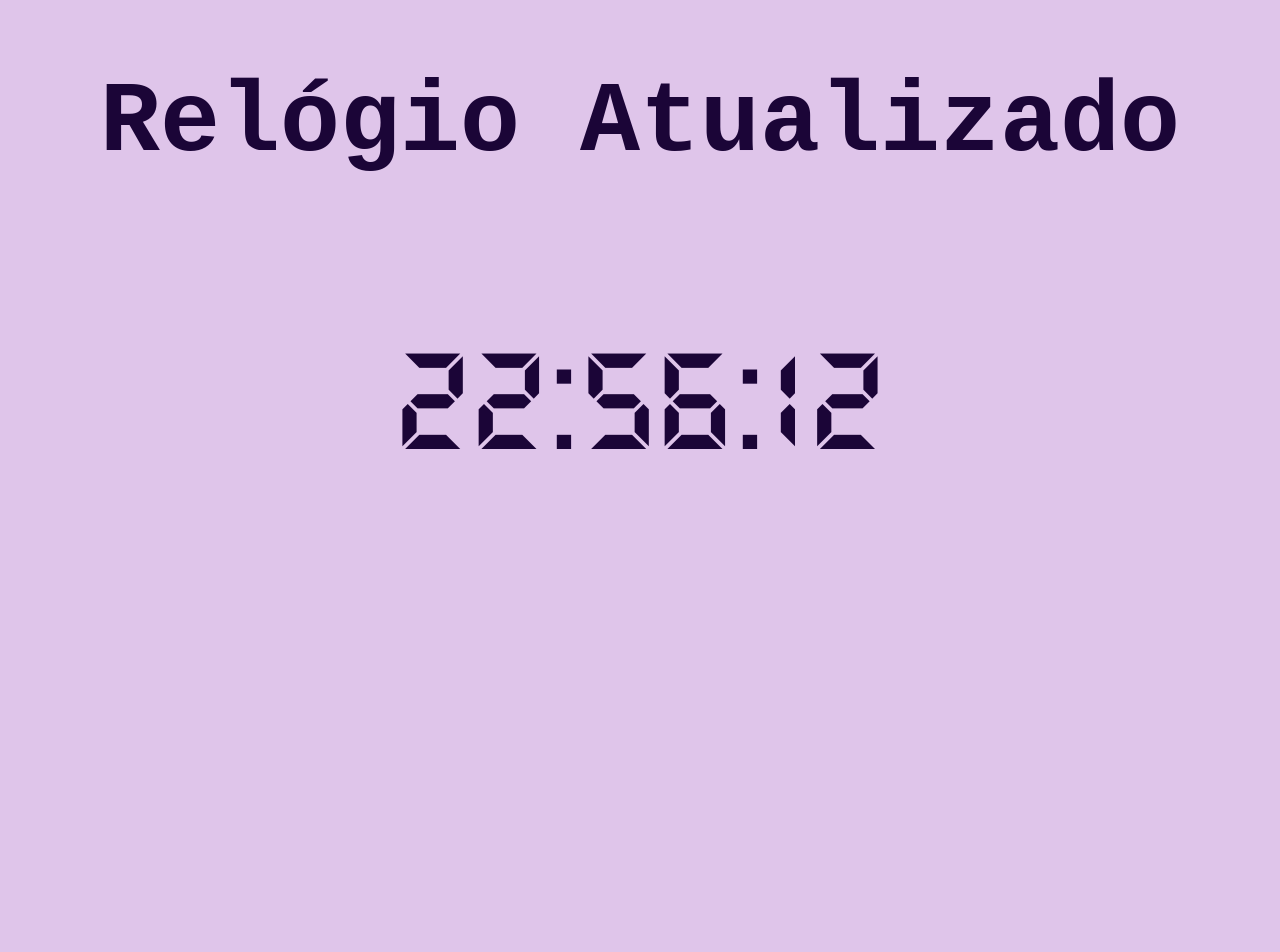
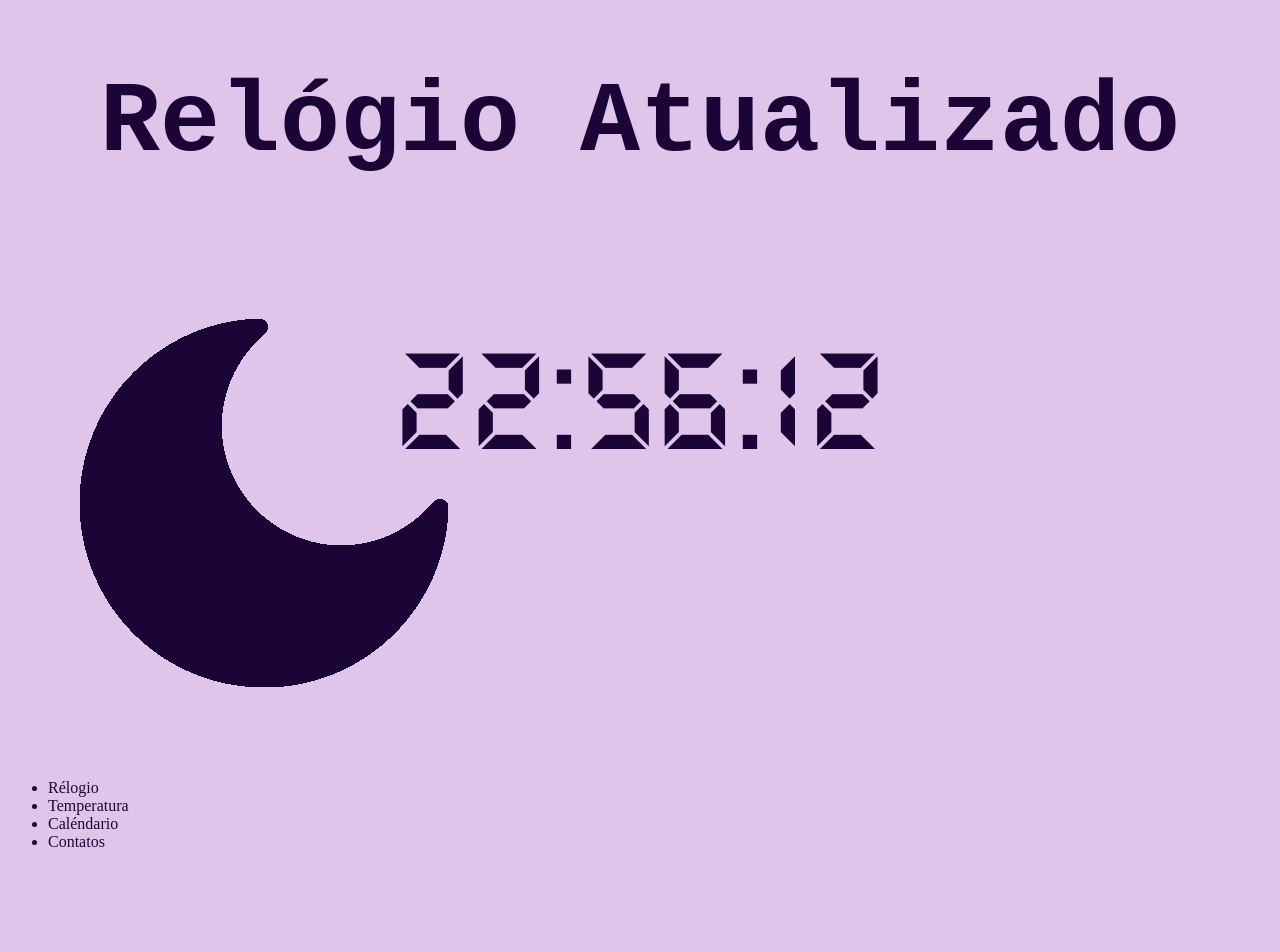
Before and after one commit to GeovaniProgram/Relogio-Digital-Web, a plain HTML site: page index.html in a window 1280 px wide. Shown: the top 952 px of the page. Before the commit the page ends 800 px from the top, so only its background shows below. Drawn offline with Linux system fonts and the light colour scheme.

Commit message:
Adicionado o html da barra de navegação, imagens de github linkedin com links hipertexto

```diff
--- a/index.html
+++ b/index.html
@@ -8,15 +8,25 @@
 </head>
 <body>
     <header>
-        <h1 id="titulo" onclick=darkMode()>Relógio Atualizado</h1>
+        <h1 id="titulo" >Relógio Atualizado</h1>
+        <img onclick=darkMode() src="assets/dark-mode.png" alt="Botão para mudança de tema do site">
     </header>
+    <nav>
+        <ul>
+            <li>Rélogio</li>
+            <li>Temperatura</li>
+            <li>Caléndario</li>
+            <li>Contatos</li>
+        </ul>
+    </nav>
     <main>
         <div class="relogio-class">
             <h2><div id="relogio"></div></h2>
         </div>
     </main>
     <footer>
-
+        <a href="https://www.linkedin.com/in/geovani-silveira-aquino-654292300/"><img src="/assets/linkedin-icon/linkidin-icon-lightmode.png" alt="link para o meu linkedin"></a>
+        <a href="https://github.com/GeovaniProgram"><img src="assets/github-icon/github-icon-lightmode.png" alt="link para o meu github"></img></a>
     </footer>
 </body>
 <script src="myscript.js"></script>
```
